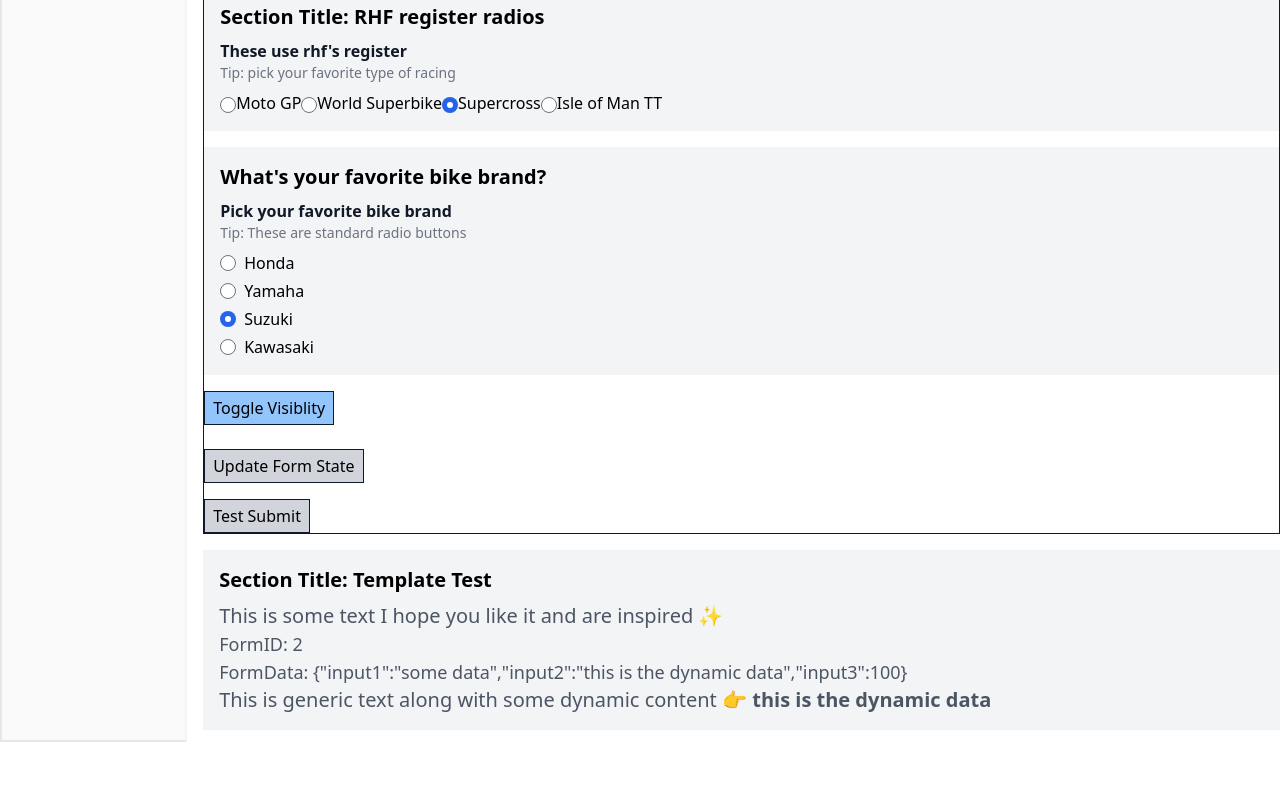
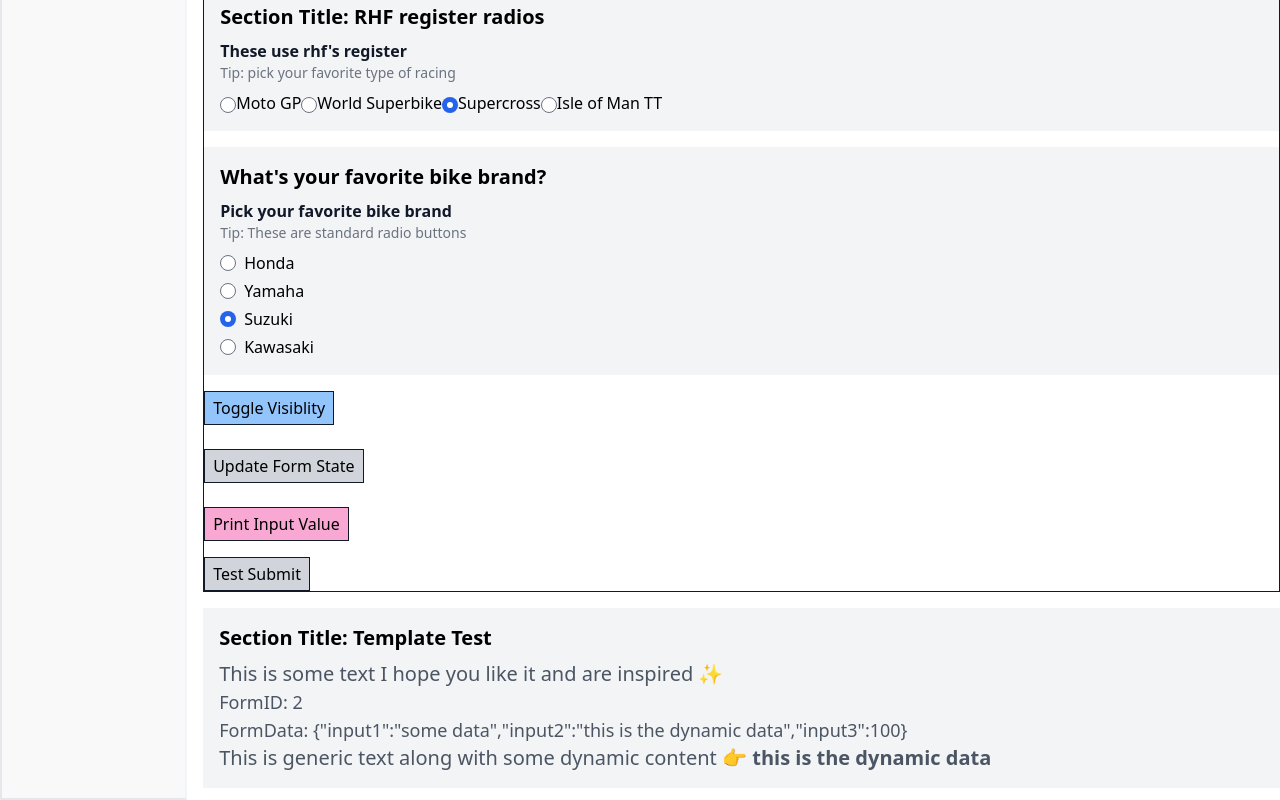
Before and after one commit to tayv/Project-Bubblegum, a Next.js app: page /forms/quiz-template in a window 1280 px wide. Shown: the part 1603-2403 px from the top of the page. Before the commit the page ends 2345 px from the top, so only its background shows below. Built offline with nearby package versions, Linux system fonts and the light colour scheme.

Commit message:
Able to getValue from text area input

```diff
--- a/pages/forms/quiz-template.tsx
+++ b/pages/forms/quiz-template.tsx
@@ -95,7 +95,10 @@ const QuizTemplate: FC = () => {
     // set up form default values
     const defaultValues = {
       // Text Input Section
-      singleInput: " ",
+      singleInput: "",
+      // Text Area Section
+      standardTextArea: "",
+      largeTextArea: "",
       // Radio Input Section
       standardRadio: "mint",
       horizontalRadio: "no",
@@ -223,7 +226,7 @@ const QuizTemplate: FC = () => {
         <Section id="textArea" style="standard">
           <Heading text="Section Title: Text Areas" size="h3" type="primary"/>
           <WrapperTextArea
-            name="standardWrapperTextArea"
+            name="standardTextArea"
             label="This is a standard wrapper text area"
             tipText="Tip: This is a standard text area"
             exampleText="e.g. Example goes here."
@@ -231,7 +234,7 @@ const QuizTemplate: FC = () => {
           />
           <br />
           <WrapperTextArea
-            name="largeWrapperTextArea"
+            name="largeTextArea"
             label="This is a large wrapper text area"
             tipText="Tip: This is a large text area"
             size="large"
@@ -319,6 +322,17 @@ const QuizTemplate: FC = () => {
           Update Form State
         </button>
 
+        <br />
+        <button
+          type="button"
+          className="block border-gray-900 bg-pink-300 border px-2 py-1"
+          onClick={ () => {
+            const testGetVal = getValues("standardTextArea")
+            console.log(testGetVal)
+          } }>
+          Print Input Value
+        </button>
+
         <button
           type="submit"
           className="mt-4 block border-gray-900 bg-gray-300 border px-2 py-1"
```
